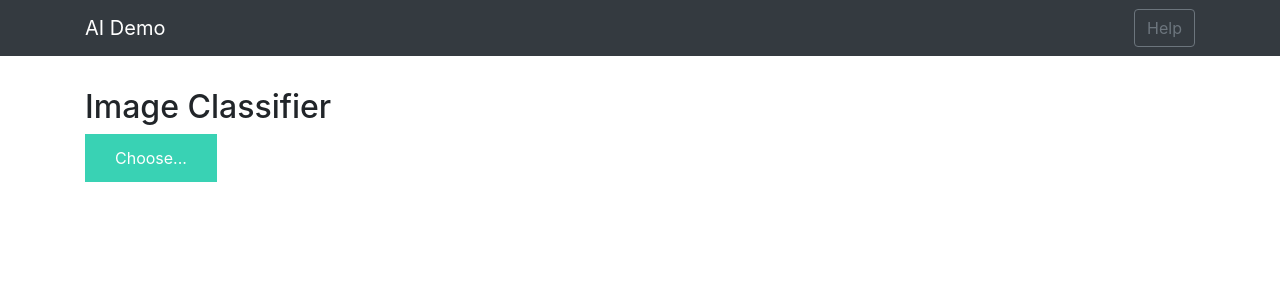
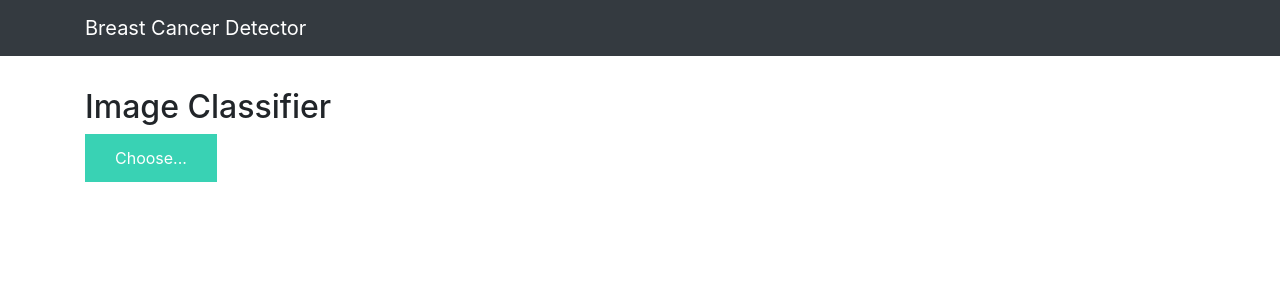
Before and after one commit to Pratyush-exe/breast-cancer-detector-app, a Flask app: page / in a window 1280 px wide. Shown: the top 300 px of the page. Run offline with Flask 2, Linux system fonts and the light colour scheme; some libraries are stand-ins or nearby versions.

Commit message:
Update base.html

```diff
--- a/templates/base.html
+++ b/templates/base.html
@@ -4,7 +4,7 @@
     <meta charset="UTF-8">
     <meta name="viewport" content="width=device-width, initial-scale=1.0">
     <meta http-equiv="X-UA-Compatible" content="ie=edge">
-    <title>AI Demo</title>
+    <title>Breast Cancer Detector</title>
     <link href="https://cdn.bootcss.com/bootstrap/4.0.0/css/bootstrap.min.css" rel="stylesheet">
     <script src="https://cdn.bootcss.com/popper.js/1.12.9/umd/popper.min.js"></script>
     <script src="https://ajax.googleapis.com/ajax/libs/jquery/3.5.1/jquery.min.js"></script>
@@ -15,8 +15,7 @@
 <body>
     <nav class="navbar navbar-dark bg-dark">
         <div class="container">
-            <a class="navbar-brand" href="#">AI Demo</a>
-            <button class="btn btn-outline-secondary my-2 my-sm-0" type="submit">Help</button>
+            <a class="navbar-brand" href="#">Breast Cancer Detector</a>
         </div>
     </nav>
     <div class="container">
```
